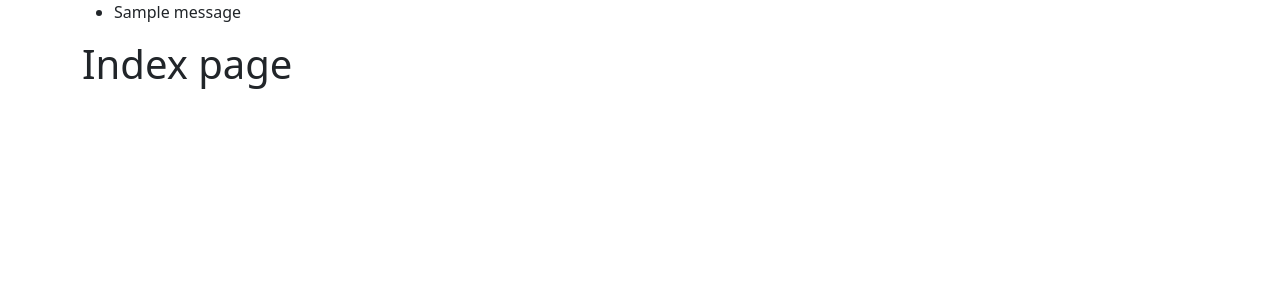
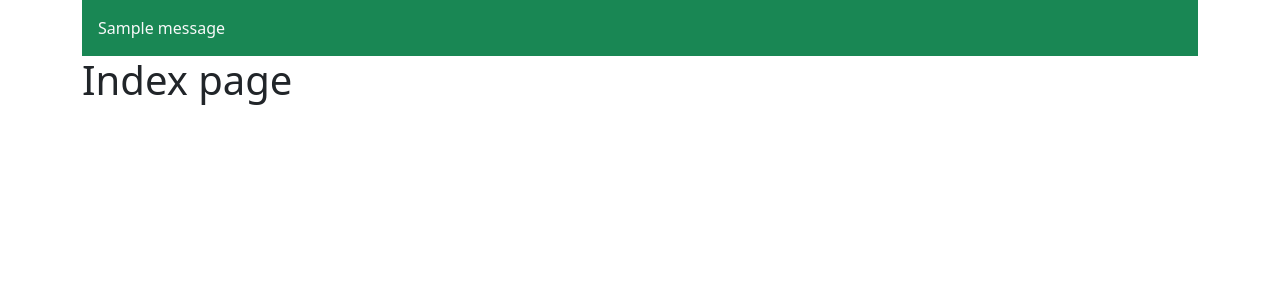
Before and after one commit to eddieaviles357/flask-feedback, a Flask app: template templates/index.html in a window 1280 px wide. Shown: the top 300 px of the page. Run offline with Flask 3, Linux system fonts and the light colour scheme; the template is opened without the code that fills it, so the values that code supplies are empty; tables that the repository leaves empty hold one stand-in row (values such as "Sample post"); one stand-in notice (Sample message) is shown; some libraries are stand-ins or nearby versions.

Commit message:
seperated flash message to its own file to be contained

```diff
--- a/templates/index.html
+++ b/templates/index.html
@@ -4,15 +4,7 @@
 
 {% block content %}
 
-{% with messages = get_flashed_messages(with_categories=true) %}
-  {% if messages %}
-    <ul class="flash-msg">
-    {% for category, message in messages %}
-      <li class="{{ category }}">{{ message }}</li>
-    {% endfor %}
-    </ul>
-  {% endif %}
-{% endwith %}
+{% include 'flash-msg.html' %}
 
     <h1>Index page</h1>
 {% endblock %}
```
